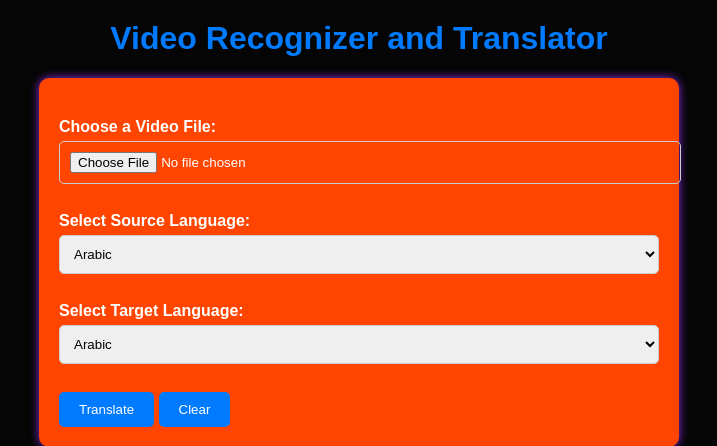
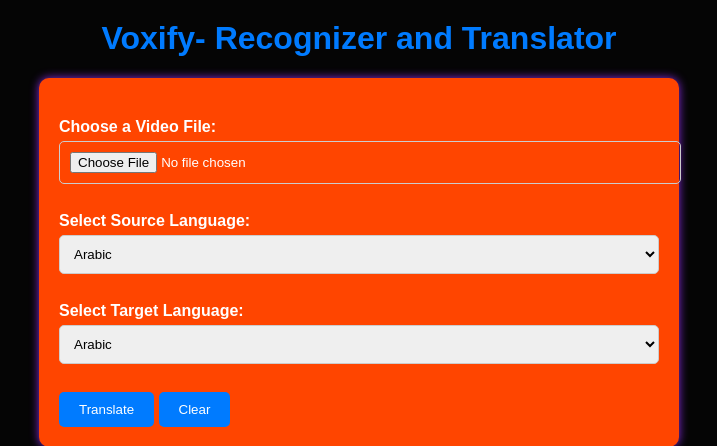
Before and after one commit to nileshnwani/Voxify, a Flask app: page / in a window 1280 px wide. Shown: the top 446 px of the page, without its empty margins (281-998 px from the left). Run offline with Flask 3, Linux system fonts and the light colour scheme.

Commit message:
Update index.html

```diff
--- a/templates/index.html
+++ b/templates/index.html
@@ -120,7 +120,7 @@
 </head>
 
 <body>
-    <h1>Video Recognizer and Translator</h1>
+    <h1>Voxify- Recognizer and Translator</h1>
 
     <div class="container">
         <form method="POST" action="/" enctype="multipart/form-data">
```
